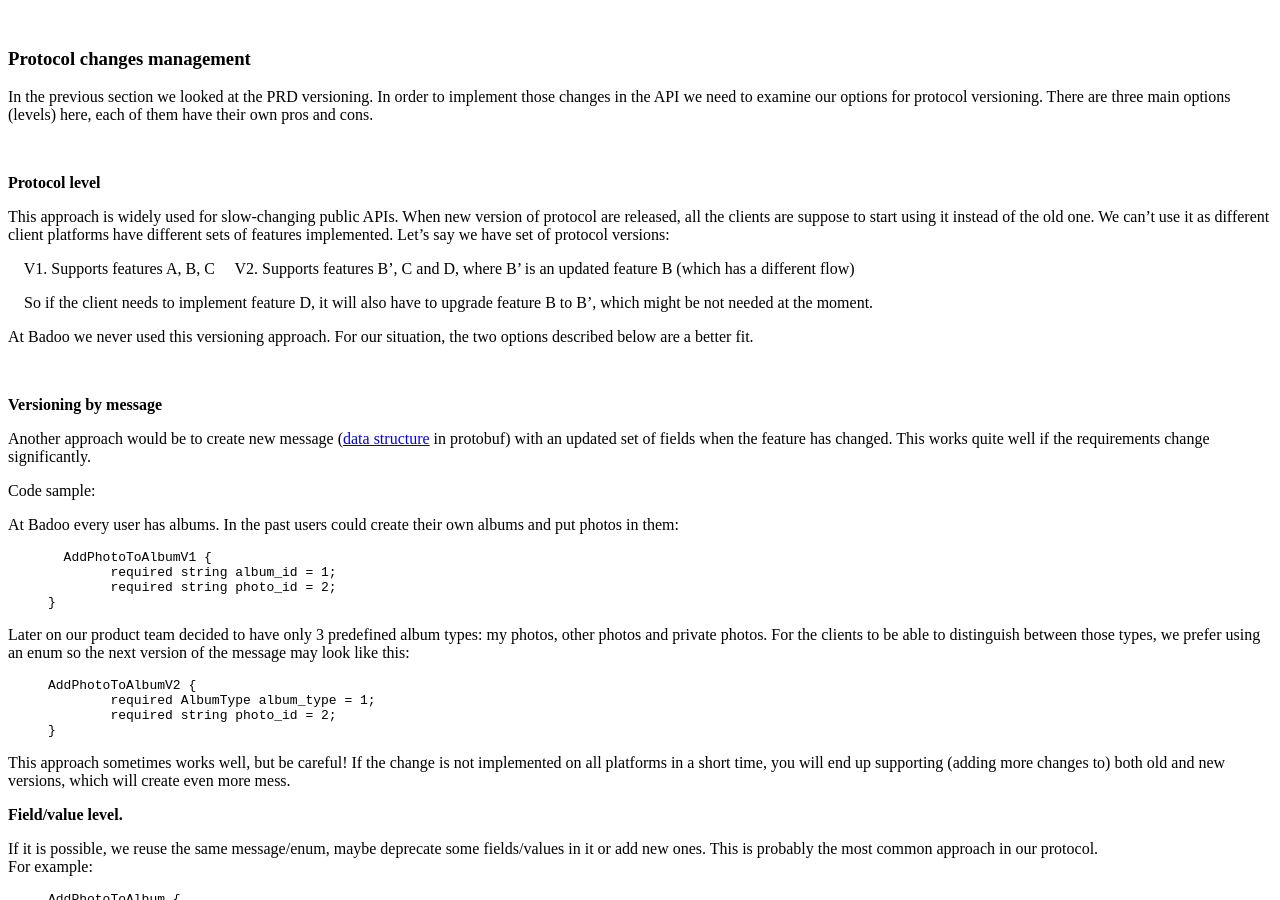
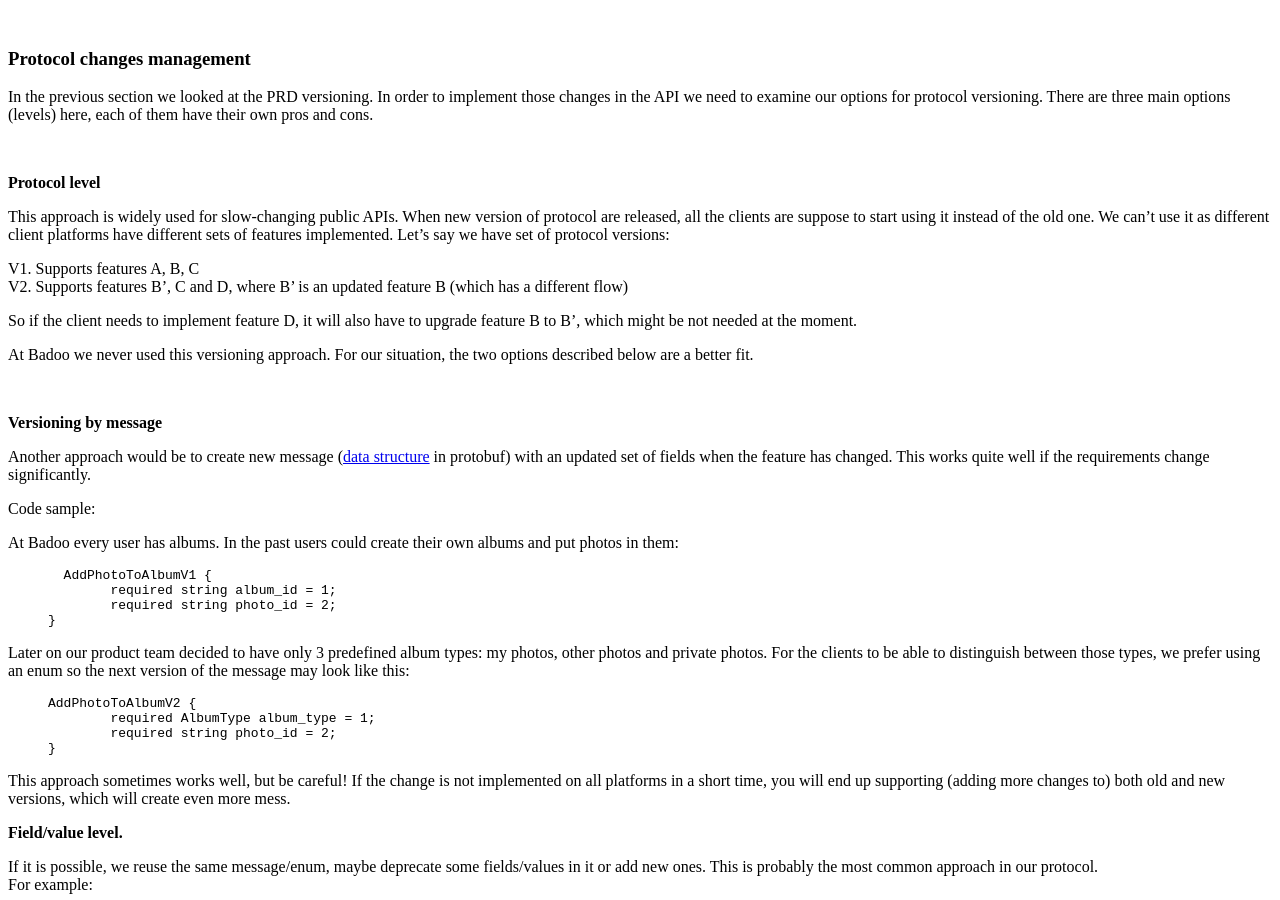
Before and after one commit to badoo/techblog, a Jekyll site: the page built from _posts/2016-05-04-crazy-agile-api.markdown, in a window 1280 px wide and 900 px high, scrolled down 4659 px. Built offline with Jekyll 4.4.1, drawn with Linux system fonts in a browser that asks for light colours; comment, search, counter and statistics services are not loaded; some of the changed text lies outside the part shown.

```diff
--- a/_posts/2016-05-04-crazy-agile-api.markdown
+++ b/_posts/2016-05-04-crazy-agile-api.markdown
@@ -174,10 +174,9 @@ In the previous section we looked at the PRD versioning. In order to implement t
 
 This approach is widely used for slow-changing public APIs. When new version of protocol are released, all the clients are suppose to start using it instead of the old one. We can’t use it as different client platforms have different sets of features implemented. Let’s say we have set of protocol versions:
 
-&nbsp;&nbsp;&nbsp; V1. Supports features A, B, C
-&nbsp;&nbsp;&nbsp; V2. Supports features B’, C and D, where B’ is an updated feature B (which has a different flow)
+V1. Supports features A, B, C<br>V2. Supports features B’, C and D, where B’ is an updated feature B (which has a different flow)
 
-&nbsp;&nbsp;&nbsp; So if the client needs to implement feature D, it will also have to upgrade feature B to B’, which might be not needed at the moment.
+So if the client needs to implement feature D, it will also have to upgrade feature B to B’, which might be not needed at the moment.
 
 At Badoo we never used this versioning approach. For our situation, the two options described below are a better fit.
 
@@ -271,4 +270,4 @@ When designing a protocol and the processes around it, you need patience and pra
 
 Thank you for reading and any comments are more than welcome.
 
-**Ivan Biryukov** - Mobile Architect / **Orene Gauthier** - Head of Mobile Engineer
+**Ivan Biryukov** - Mobile Architect<br>**Orene Gauthier** - Head of Mobile Engineer
```
Also changed, not shown: other parts of _posts/2016-05-04-crazy-agile-api.markdown (+1 -1 lines).
